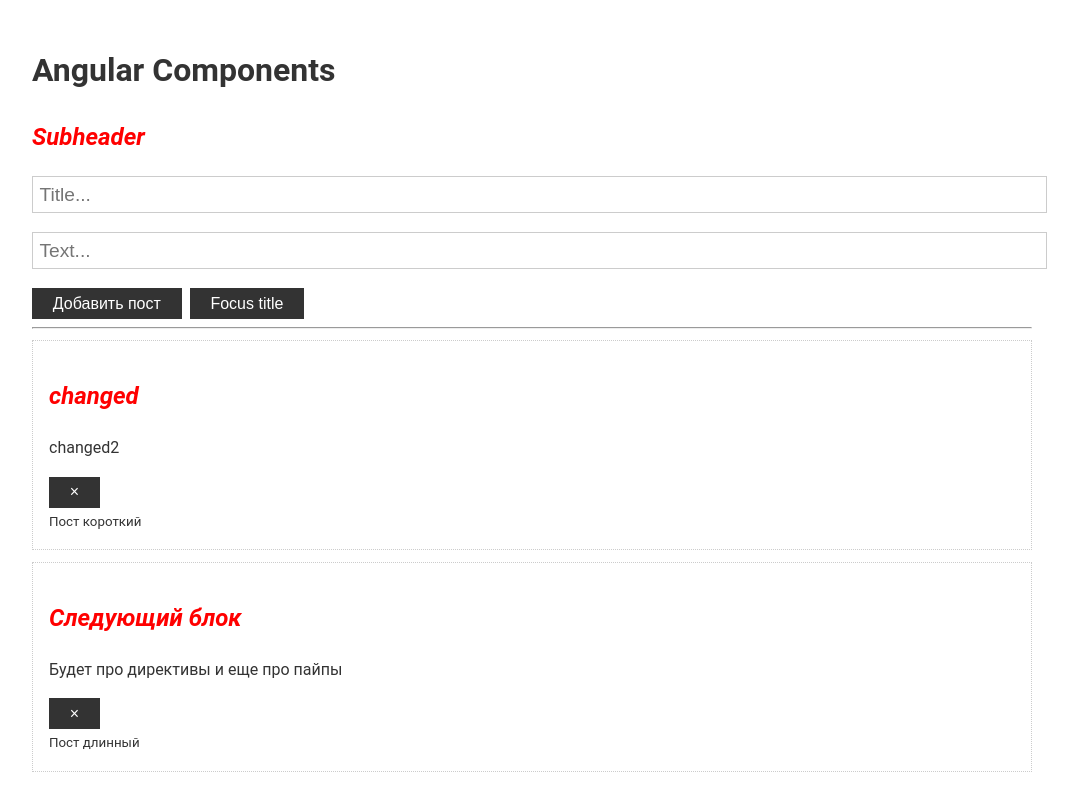
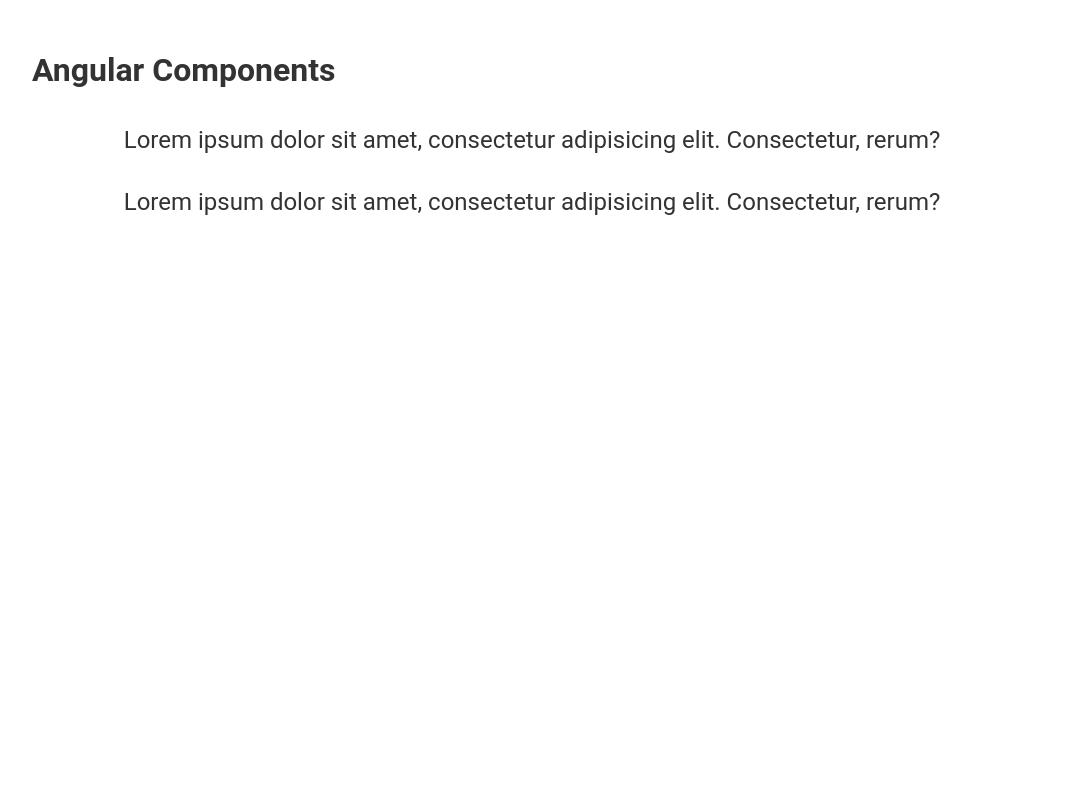
Before and after one commit to AndreyMeshkov/angular-practice-part2, an Angular app: page / in a window 1280 px wide. Shown: the top 788 px of the page, without its empty margins (108-1186 px from the left). Built offline with nearby package versions, Linux system fonts and the light colour scheme.

Commit message:
feat: add directive

```diff
--- a/src/app/app.component.html
+++ b/src/app/app.component.html
@@ -1,25 +1,10 @@
 <div class="container">
   <h1>Angular Components</h1>
 
-  <h2>Subheader</h2>
-
-  <app-post-form
-    (onAdd)="updatePosts($event)"
-  ></app-post-form>
-
-  <hr />
-
-  <app-post
-    *ngFor="let p of posts"
-    [post]="p"
-    (onRemove)="removePost($event)"
-  >
-    <div #info>
-      <small *ngIf="p.text.length > 10; else short">Пост длинный</small>
-      <ng-template #short>
-        <small>Пост короткий</small>
-      </ng-template>
-    </div>
-  </app-post>
-
+  <p [appStyle]="'red'" [dStyles]="{border: '1px solid blue', borderRadius: '5px'}">
+    Lorem ipsum dolor sit amet, consectetur adipisicing elit. Consectetur, rerum?
+  </p>
+  <p [appStyle]="'blue'" [dStyles]="{border: '1px solid red', borderRadius: '15px'}">
+    Lorem ipsum dolor sit amet, consectetur adipisicing elit. Consectetur, rerum?
+  </p>
 </div>
--- a/src/app/app.component.scss
+++ b/src/app/app.component.scss
@@ -0,0 +1,4 @@
+p {
+  text-align: center;
+  font-size: 1.5rem;
+}
--- a/src/app/app.component.ts
+++ b/src/app/app.component.ts
@@ -1,39 +1,9 @@
 import {Component, OnInit} from '@angular/core';
-
-export interface Post {
-  title: string;
-  text: string;
-  id?: number;
-}
 
 @Component({
   selector: 'app-root',
   templateUrl: './app.component.html',
   styleUrls: ['./app.component.scss']
 })
-export class AppComponent implements OnInit {
-  posts: Post[] = [
-    {title: 'Хочу выучить Angular компоненты', text: 'Я все еще учу компоненты', id: 1},
-    {title: 'Следующий блок', text: 'Будет про директивы и еще про пайпы', id: 2}
-  ];
-
-  ngOnInit(): void {
-    setTimeout( () => {
-      console.log('Timeout');
-      this.posts[0] = {
-        title: 'changed',
-        text: 'changed2',
-        id: 33
-      };
-    }, 5000);
-  }
-
-  updatePosts(post: Post) {
-    this.posts.unshift(post);
-    // console.log('Post', post);
-  }
-
-  removePost(id: number) {
-    this.posts = this.posts.filter(p => p.id !== id);
-  }
+export class AppComponent {
 }
--- a/src/app/app.module.ts
+++ b/src/app/app.module.ts
@@ -3,14 +3,12 @@ import { NgModule } from '@angular/core';
 
 import { AppComponent } from './app.component';
 import {FormsModule} from '@angular/forms';
-import { PostFormComponent } from './post-form/post-form.component';
-import { PostComponent } from './post/post.component';
+import {StyleDirective} from './directives/style.directive';
 
 @NgModule({
   declarations: [
     AppComponent,
-    PostFormComponent,
-    PostComponent
+    StyleDirective
   ],
   imports: [
     BrowserModule,
--- /dev/null
+++ b/src/app/directives/style.directive.ts
@@ -0,0 +1,30 @@
+import {Directive, ElementRef, HostListener, Input, Renderer2} from '@angular/core';
+
+@Directive({
+  selector: '[appStyle]'
+})
+export class StyleDirective {
+  @Input('appStyle') color: string = 'blue';
+  @Input() dStyles: {border?: string, fontWeight?: string, borderRadius?: string};
+
+  constructor(private el: ElementRef, private r: Renderer2) {
+  }
+
+  @HostListener('click', ['$event.target']) onClick(event: Event) {
+    console.log(event);
+  }
+
+  @HostListener('mouseenter') onEnter() {
+    this.r.setStyle(this.el.nativeElement, 'color', this.color);
+    this.r.setStyle(this.el.nativeElement, 'fontWeight', this.dStyles.fontWeight);
+    this.r.setStyle(this.el.nativeElement, 'border', this.dStyles.border);
+    this.r.setStyle(this.el.nativeElement, 'borderRadius', this.dStyles.borderRadius);
+  }
+
+  @HostListener('mouseleave') onLeave() {
+    this.r.setStyle(this.el.nativeElement, 'color', null);
+    this.r.setStyle(this.el.nativeElement, 'fontWeight', null);
+    this.r.setStyle(this.el.nativeElement, 'border', null);
+    this.r.setStyle(this.el.nativeElement, 'borderRadius', null);
+  }
+}
--- a/src/app/post-form/post-form.component.html
+++ /dev/null
@@ -1,20 +0,0 @@
-<div>
-
-  <input
-    type="text"
-    class="form-control"
-    placeholder="Title..."
-    [(ngModel)]="title"
-    #titleInput
-  >
-  <input
-    type="text"
-    class="form-control"
-    placeholder="Text..."
-    [(ngModel)]="text"
-  >
-
-  <button class="btn" (click)="addPost()">Добавить пост</button>
-  <button class="btn" (click)="focusTitle()">Focus title</button>
-
-</div>
--- a/src/app/post-form/post-form.component.ts
+++ /dev/null
@@ -1,42 +0,0 @@
-import {Component, ElementRef, EventEmitter, OnInit, Output, ViewChild} from '@angular/core';
-import {Post} from '../app.component';
-
-@Component({
-  selector: 'app-post-form',
-  templateUrl: './post-form.component.html',
-  styleUrls: ['./post-form.component.scss']
-})
-export class PostFormComponent implements OnInit {
-
-  @Output() onAdd: EventEmitter<Post> = new EventEmitter<Post>();
-
-  @ViewChild('titleInput', {static: false}) inputRef: ElementRef;
-
-  title = '' ;
-  text = '';
-
-
-  constructor() { }
-
-  ngOnInit(): void {
-  }
-
-  addPost() {
-    if (this.text.trim() && this.title.trim()) {
-      const post: Post = {
-        title: this.title,
-        text: this.text
-      };
-
-      this.onAdd.emit(post);
-
-      this.title = '';
-      this.text = '';
-    }
-  }
-
-  focusTitle() {
-    this.inputRef.nativeElement.focus();
-  }
-
-}
--- a/src/app/post/post.component.html
+++ /dev/null
@@ -1,8 +0,0 @@
-<div class="card">
-  <h2>{{post.title}}</h2>
-  <p>{{post.text}}</p>
-
-  <button class="btn" (click)="removePost()">&times;</button>
-
-  <ng-content></ng-content>
-</div>
--- a/src/app/post/post.component.scss
+++ /dev/null
@@ -1,5 +0,0 @@
-h2  {
-  font-weight: bold;
-  color: red;
-  font-style: italic;
-}
--- a/src/app/post/post.component.ts
+++ /dev/null
@@ -1,78 +0,0 @@
-import {
-  AfterContentChecked,
-  AfterContentInit,
-  AfterViewChecked,
-  AfterViewInit,
-  ChangeDetectionStrategy,
-  Component,
-  ContentChild,
-  DoCheck,
-  ElementRef,
-  EventEmitter,
-  Input,
-  OnChanges,
-  OnDestroy,
-  OnInit,
-  Output,
-  SimpleChanges,
-  ViewEncapsulation
-} from '@angular/core';
-import {Post} from '../app.component';
-
-@Component({
-  selector: 'app-post',
-  templateUrl: './post.component.html',
-  styleUrls: ['./post.component.scss'],
-  changeDetection: ChangeDetectionStrategy.OnPush,
-  encapsulation: ViewEncapsulation.None
-})
-export class PostComponent implements
-  OnInit,
-  OnChanges,
-  DoCheck,
-  AfterContentInit,
-  AfterContentChecked,
-  AfterViewInit,
-  AfterViewChecked,
-  OnDestroy
-{
-
-  @Input() post: Post;
-  @Output() onRemove = new EventEmitter<number>();
-  @ContentChild('info', {static: true}) infoRef: ElementRef;
-
-  removePost() {
-    this.onRemove.emit(this.post.id);
-  }
-
-  constructor() {
-    console.log('constructor');
-  }
-
-  ngOnChanges(changes: SimpleChanges): void {
-    console.log('ngOnChanges');
-  }
-  ngOnInit(): void {
-    console.log('ngOnInit');
-    console.log(this.infoRef.nativeElement);
-  }
-  ngDoCheck(): void {
-    console.log('ngDoCheck');
-  }
-  ngAfterContentInit(): void {
-    console.log('ngAfterContentInit');
-  }
-  ngAfterContentChecked(): void {
-    console.log('ngAfterContentChecked');
-  }
-  ngAfterViewInit(): void {
-    console.log('ngAfterViewInit');
-  }
-  ngAfterViewChecked(): void {
-    console.log('ngAfterViewChecked');
-  }
-  ngOnDestroy(): void {
-    console.log('ngOnDestroy');
-  }
-
-}
```
Also changed, not shown: src/app/post-form/post-form.component.scss (deleted).
